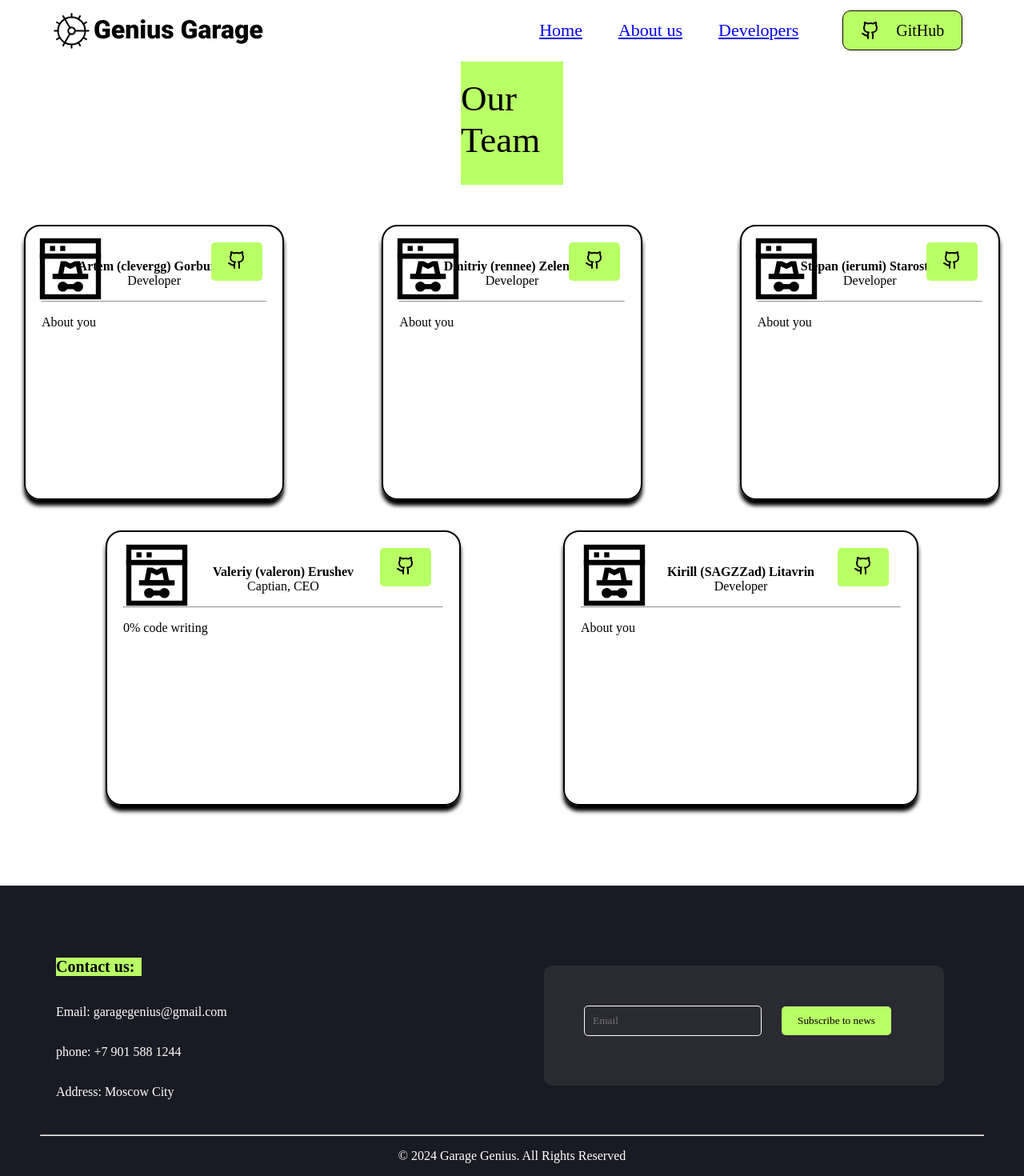
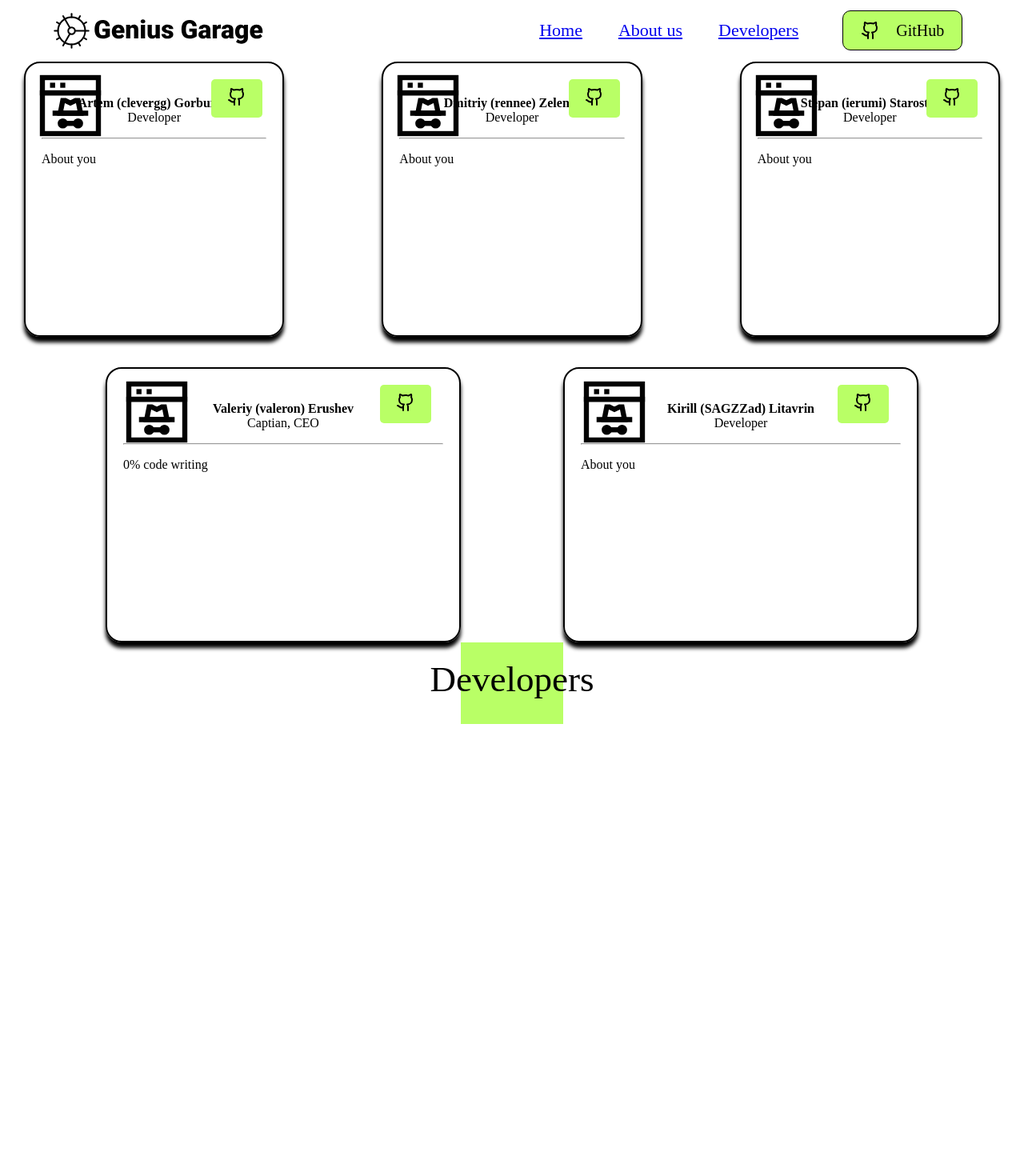
Before and after one commit to ReeneQo/hakawt, a React (Vite) app in the folder vite-project/: page /Developers in a window 1280 px wide. Shown: the top 1470 px of the page at 80% size. After the commit the page ends 905 px from the top, so only its background shows below. Built offline with nearby package versions, Linux system fonts and the light colour scheme.

Commit message:
Developers.jsx

```diff
--- a/vite-project/src/pages/Developers.jsx
+++ b/vite-project/src/pages/Developers.jsx
@@ -25,7 +25,7 @@ const Developers = () => {
             </div>
         </header>
 
-        <h1 className={styles.h1_dev}>Our Team</h1>
+        {/* <h1 className={styles.h1_dev}>Our Team</h1> */}
 
         <div className={styles.card_container}>
        <div className={styles.card_main}>
@@ -77,7 +77,7 @@ const Developers = () => {
         <p>About you</p>
        </div>
        </div>
-       <Footer/>
+       <h1 className={styles.h1_dev}>Developers</h1>
     </div>
     )
 };
```
